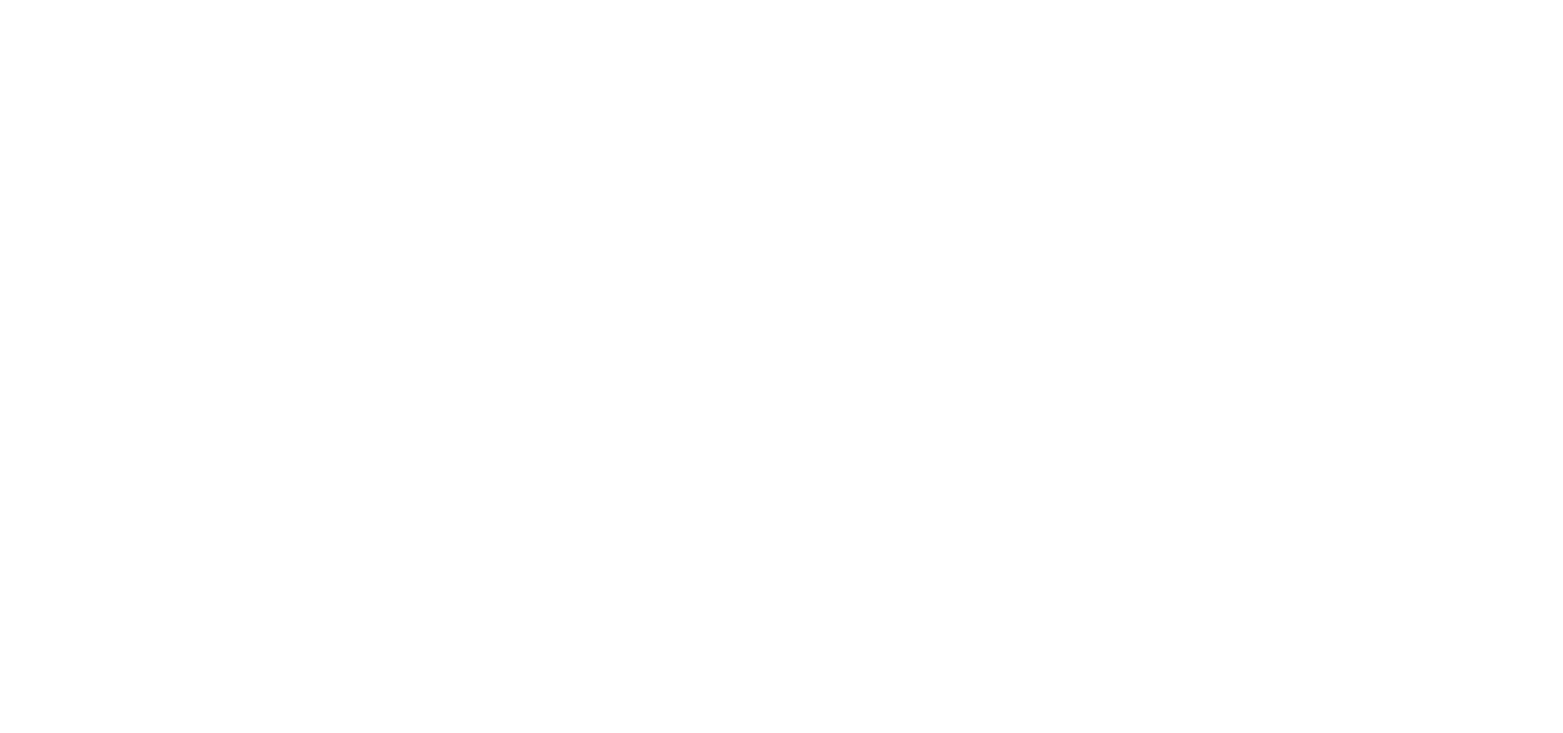
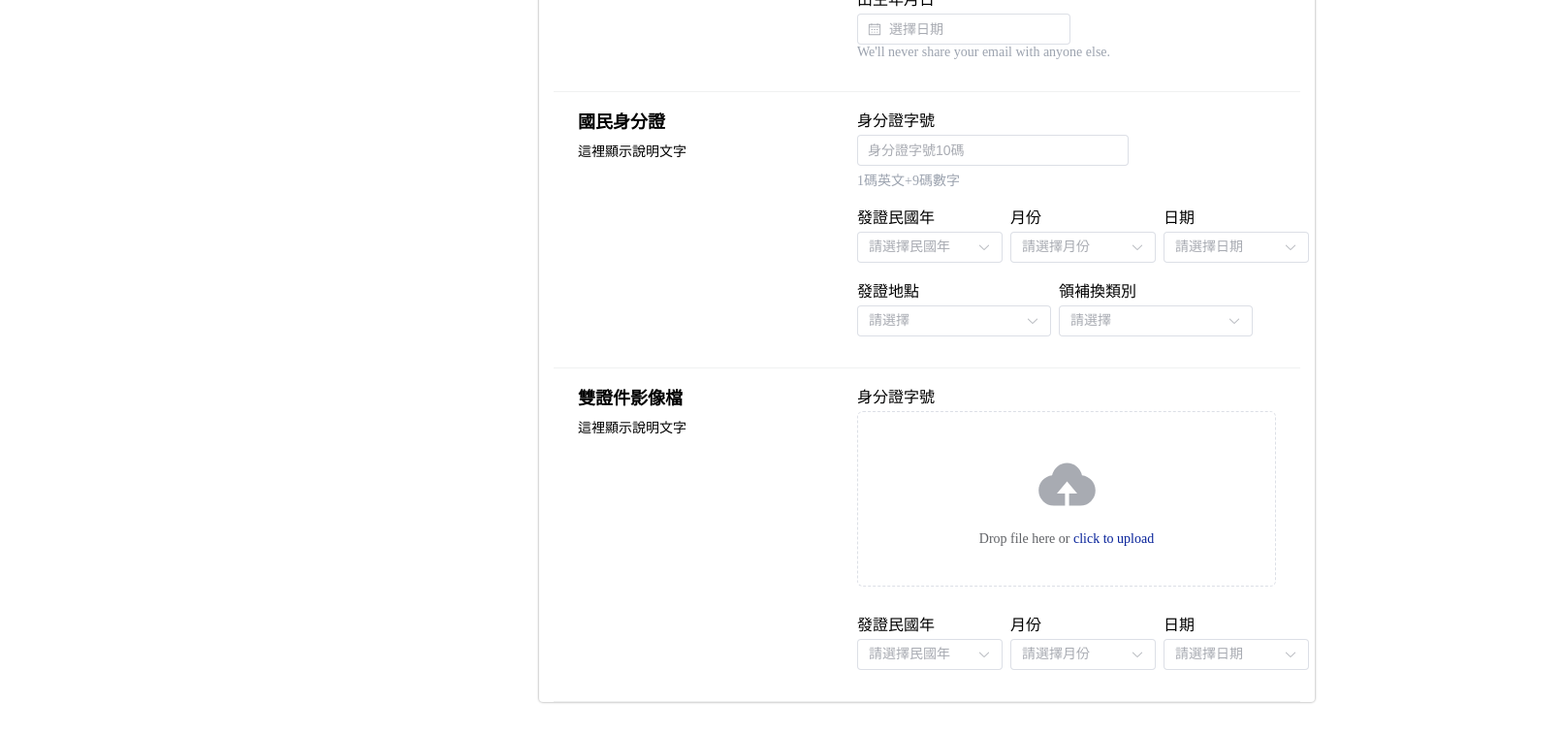
Before and after one commit to Gashapon-Team/site-frontend-vue-element-plus, a Vue app: page /homepage/varifyName in a window 1280 px wide. Before the commit this address had no page. Shown: the part 1249-2005 px from the top of the page at 97% size, 1612 px wide, since content can reach past the window. Before the commit the page ends 800 px from the top, so only its background shows below. Built offline with nearby package versions, Linux system fonts and the light colour scheme.

Commit message:
feature: custom img preview

```diff
--- a/src/components/input/uploadInput.vue
+++ b/src/components/input/uploadInput.vue
@@ -1,76 +1,31 @@
 <template>
   <div class="custom_input">
     <div class="mb-1">{{ label }}</div>
-    <!--  <el-select
-        v-model="value"
-        class="mr-2"
-        :class="classes"
-        placement="top"
-        :placeholder="placeholder">
-        <el-option
-          v-for="item in options"
-          :key="item.value"
-          :label="item.label"
-          :value="item.value"
-        />
-      </el-select> -->
 
-    <el-upload action="#" list-type="picture-card" :auto-upload="false">
-      <el-icon><Plus /></el-icon>
-
-      <template #file="{ file }">
-        <div>
-          <img class="el-upload-list__item-thumbnail" :src="file.url" alt="" />
-          <span class="el-upload-list__item-actions">
-            <span class="el-upload-list__item-preview" @click="handlePictureCardPreview(file)">
-              <el-icon><zoom-in /></el-icon>
-            </span>
-            <span
-              v-if="!disabled"
-              class="el-upload-list__item-delete"
-              @click="handleDownload(file)"
-            >
-              <el-icon><Download /></el-icon>
-            </span>
-            <span v-if="!disabled" class="el-upload-list__item-delete" @click="handleRemove(file)">
-              <el-icon><Delete /></el-icon>
-            </span>
-          </span>
-        </div>
+    <img v-if="fileContent" :src="fileContent" alt="Preview Uploaded Image" class="file-preview" />
+    <el-upload
+      v-else
+      class="upload-demo"
+      drag
+      action="https://run.mocky.io/v3/9d059bf9-4660-45f2-925d-ce80ad6c4d15"
+      multiple
+      :on-change="handleImport"
+      :on-preview="handlePreview"
+      :limit="1"
+      :on-exceed="handleExceed"
+    >
+      <el-icon class="el-icon--upload"><upload-filled /></el-icon>
+      <div class="el-upload__text">Drop file here or <em>click to upload</em></div>
+      <template>
+        <div class="el-upload__tip">jpg/png files with a size less than 500kb</div>
       </template>
     </el-upload>
-
-    <el-dialog v-model="dialogVisible">
-      <img w-full :src="dialogImageUrl" alt="Preview Image" />
-    </el-dialog>
-    <!-- <div class="tips">{{ tips }}</div> -->
   </div>
 </template>
 
 <script setup>
 import { defineProps, ref } from 'vue'
-// import { UploadFilled } from '@element-plus/icons-vue'
-import { Delete, Download, Plus, ZoomIn } from '@element-plus/icons-vue'
-
-// import { UploadFile } from 'element-plus'
-
-const dialogImageUrl = ref('')
-const dialogVisible = ref(false)
-const disabled = ref(false)
-
-const handleRemove = (file) => {
-  console.log(file)
-}
-
-const handlePictureCardPreview = (file) => {
-  dialogImageUrl.value = file.url
-  dialogVisible.value = true
-}
-
-const handleDownload = (file) => {
-  console.log(file)
-}
-
+import { UploadFilled } from '@element-plus/icons-vue'
 const props = defineProps({
   label: {
     type: String,
@@ -89,6 +44,16 @@
     default: ''
   }
 })
+
+const fileContent = ref('')
+
+function handleImport(file) {
+  let reader = new FileReader()
+  reader.readAsDataURL(file.raw);
+  reader.onloadend = async function(e){
+    fileContent.value = e.target.result
+  }
+}
 </script>
 
 <style>
--- a/src/components/menu/SideMenu.vue
+++ b/src/components/menu/SideMenu.vue
@@ -38,7 +38,7 @@
     icon: 'Avatar',
     subItem: [
       { title: '基本資料設定', path: '/homepage/basedata' },
-      { title: '實名認證(KYC)', path: '/handlers/KYCvarify' },
+      { title: '實名認證(KYC)', path: '/homepage/varifyName' },
       { title: '商店' },
       { title: '帳戶餘額/提領' },
       { title: '發票/對帳單' },
--- a/src/style/main.scss
+++ b/src/style/main.scss
@@ -71,3 +71,9 @@
         color: $default_color_grey;
       }
 }
+.file-preview {
+    width: 420px;
+    height: 220px;
+    overflow: hidden;
+    object-fit: contain;
+}
```
Also changed, not shown: src/router/index.js (+4 -4 lines).
